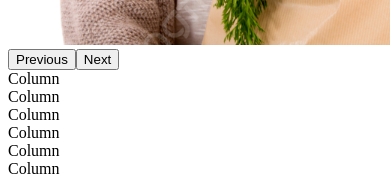
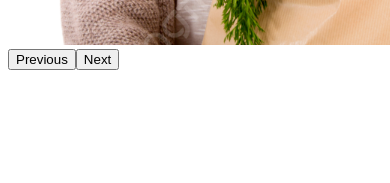
Before and after one commit to jorgeparis/hi-vanyingui-react, a React app in the folder app/: page / in a window 390 px wide. Shown: the part 1986-2169 px from the top of the page. After the commit the page ends 2064 px from the top, so only its background shows below. Built offline with nearby package versions, Linux system fonts and the light colour scheme; the HTML template or start-up script is replaced by a standard one.

Commit message:
Ainda tentando criar layout responsive em mobile

```diff
--- a/app/src/Productos.tsx
+++ b/app/src/Productos.tsx
@@ -3,18 +3,7 @@ import mainimage from "./static/fresh-veg-1.jpg";
 export function Produtos() {
   return (
     <>
-      <div className="container text-center">
-        <div className="row">
-          <div className="col">Column</div>
-          <div className="col">Column</div>
-          <div className="col">Column</div>
-        </div>
-        <div className="row">
-          <div className="col">Column</div>
-          <div className="col">Column</div>
-          <div className="col">Column</div>
-        </div>
-      </div>
+
     </>
   );
 }
```
